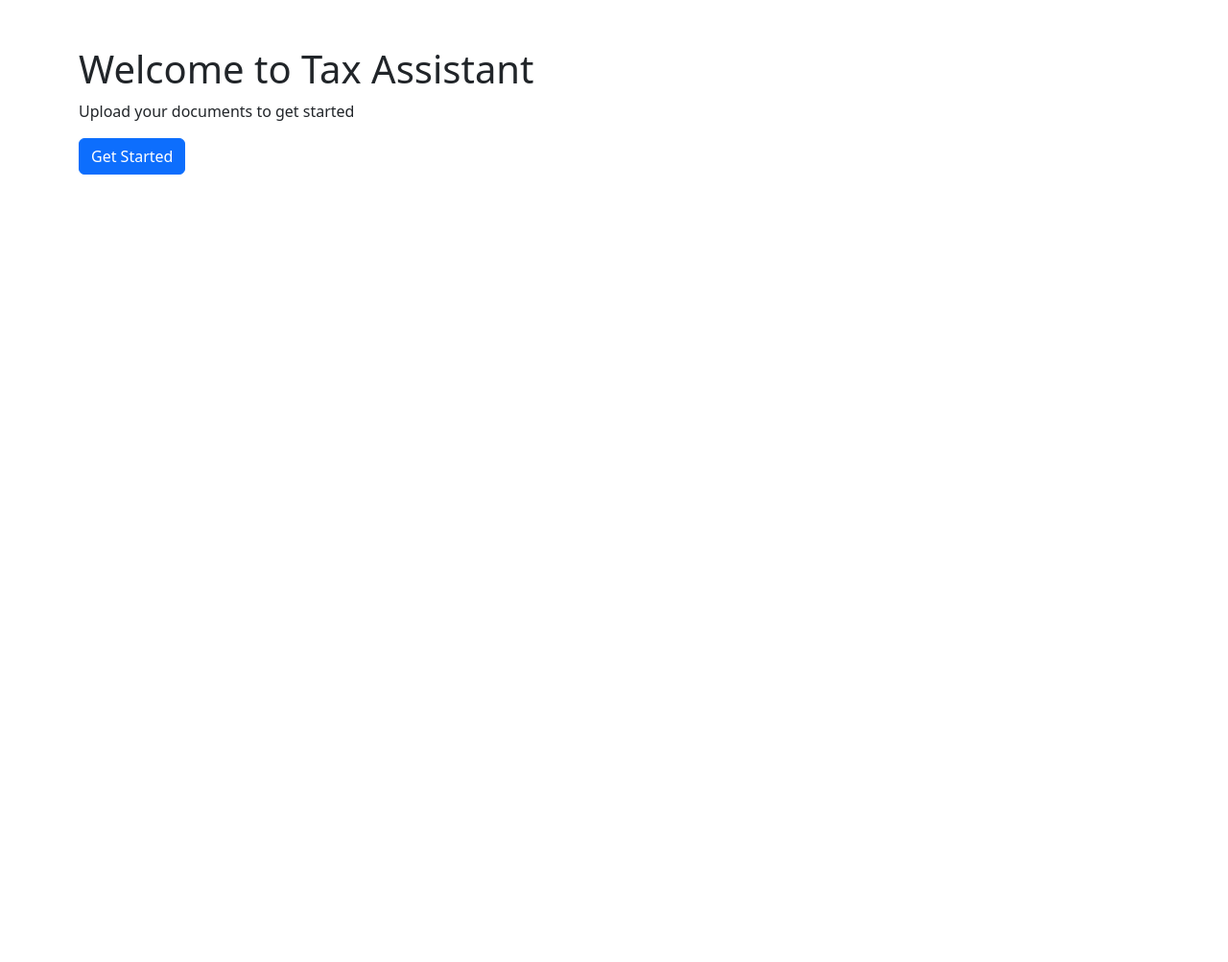
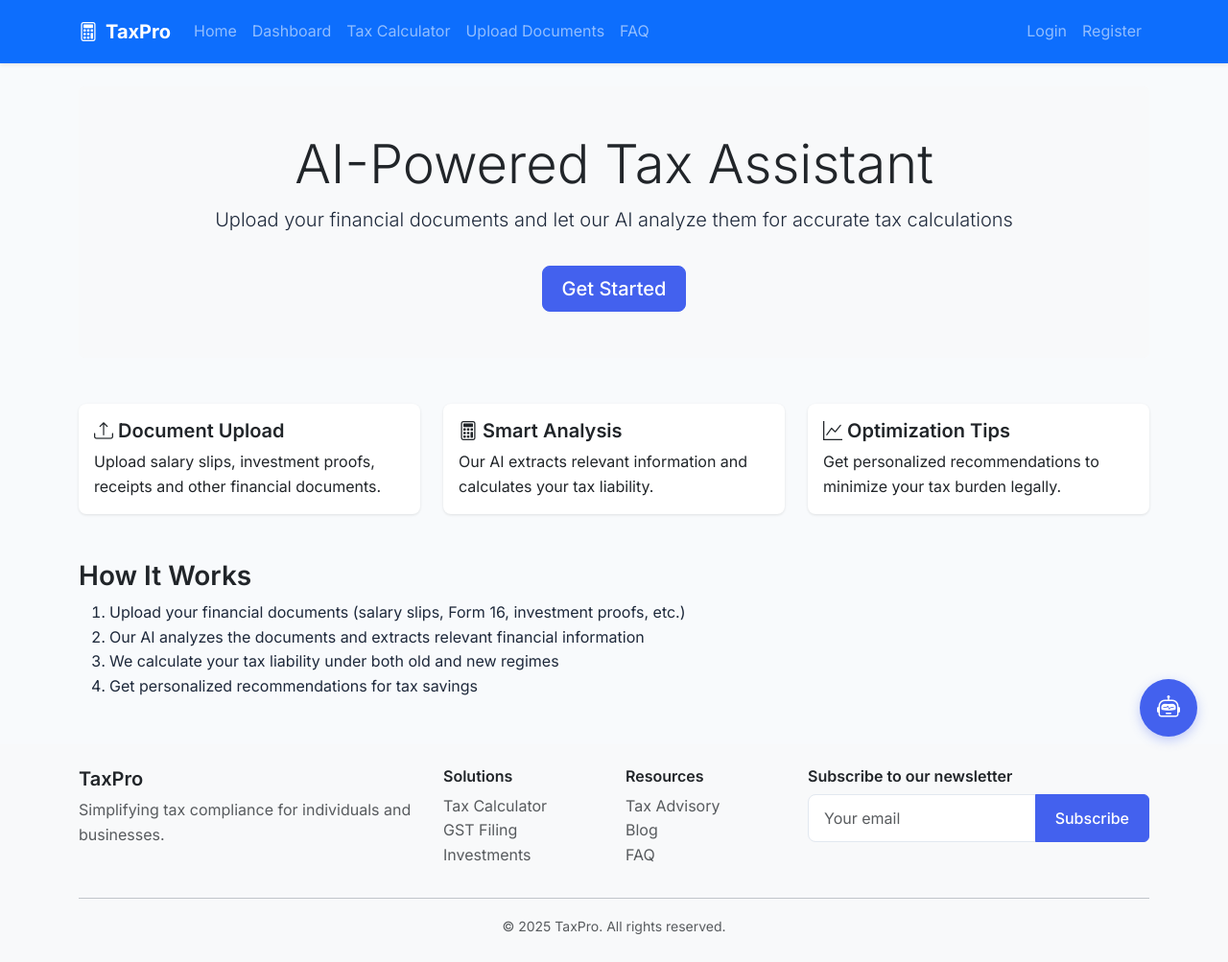
Before and after one commit to mkhekare/ITR_Bot, a Flask app: template templates/index.html in a window 1280 px wide. Shown: the whole page at 96% size. Before the commit the page ends 182 px from the top, so only its background shows below. Run offline with Flask 3, Linux system fonts and the light colour scheme; the template is opened without the code that fills it, so the values that code supplies are empty.

Commit message:
Update templates/index.html

```diff
--- a/templates/index.html
+++ b/templates/index.html
@@ -1,14 +1,46 @@
-<!DOCTYPE html>
-<html>
-<head>
-    <title>Tax Assistant</title>
-    <link href="https://cdn.jsdelivr.net/npm/bootstrap@5.3.0/dist/css/bootstrap.min.css" rel="stylesheet">
-</head>
-<body>
-    <div class="container mt-5">
-        <h1>Welcome to Tax Assistant</h1>
-        <p>Upload your documents to get started</p>
-        <a href="/upload" class="btn btn-primary">Get Started</a>
+{% extends "base.html" %}
+
+{% block content %}
+<div class="hero-section text-center py-5 bg-light rounded">
+    <h1 class="display-4">AI-Powered Tax Assistant</h1>
+    <p class="lead">Upload your financial documents and let our AI analyze them for accurate tax calculations</p>
+    <a href="/upload" class="btn btn-primary btn-lg mt-3">Get Started</a>
+</div>
+
+<div class="row mt-5">
+    <div class="col-md-4">
+        <div class="card h-100">
+            <div class="card-body">
+                <h5 class="card-title"><i class="bi bi-upload"></i> Document Upload</h5>
+                <p class="card-text">Upload salary slips, investment proofs, receipts and other financial documents.</p>
+            </div>
+        </div>
     </div>
-</body>
-</html>
+    <div class="col-md-4">
+        <div class="card h-100">
+            <div class="card-body">
+                <h5 class="card-title"><i class="bi bi-calculator"></i> Smart Analysis</h5>
+                <p class="card-text">Our AI extracts relevant information and calculates your tax liability.</p>
+            </div>
+        </div>
+    </div>
+    <div class="col-md-4">
+        <div class="card h-100">
+            <div class="card-body">
+                <h5 class="card-title"><i class="bi bi-graph-up"></i> Optimization Tips</h5>
+                <p class="card-text">Get personalized recommendations to minimize your tax burden legally.</p>
+            </div>
+        </div>
+    </div>
+</div>
+
+<div class="mt-5">
+    <h3>How It Works</h3>
+    <ol>
+        <li>Upload your financial documents (salary slips, Form 16, investment proofs, etc.)</li>
+        <li>Our AI analyzes the documents and extracts relevant financial information</li>
+        <li>We calculate your tax liability under both old and new regimes</li>
+        <li>Get personalized recommendations for tax savings</li>
+    </ol>
+</div>
+{% endblock %}
```
